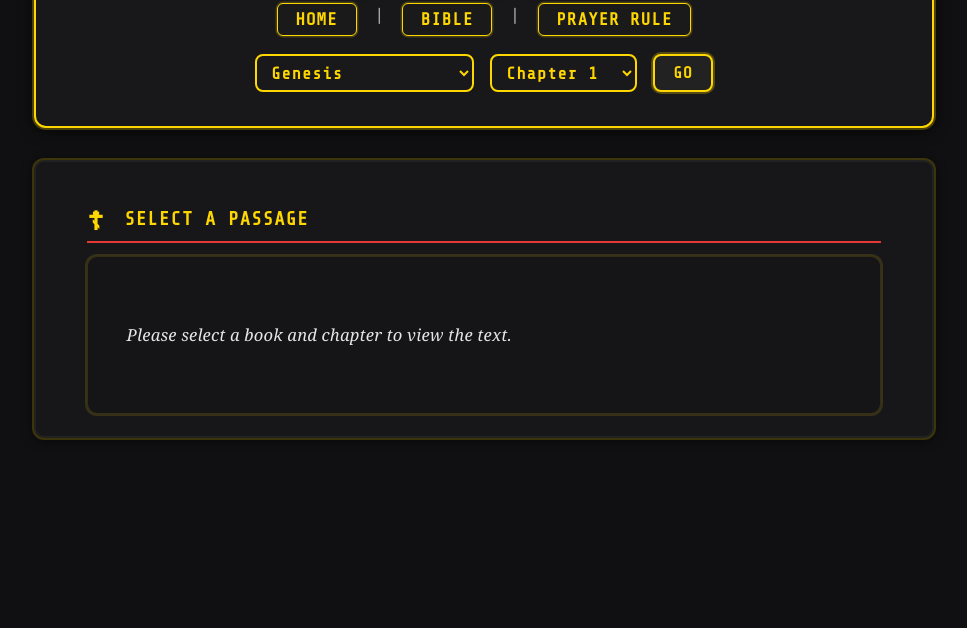
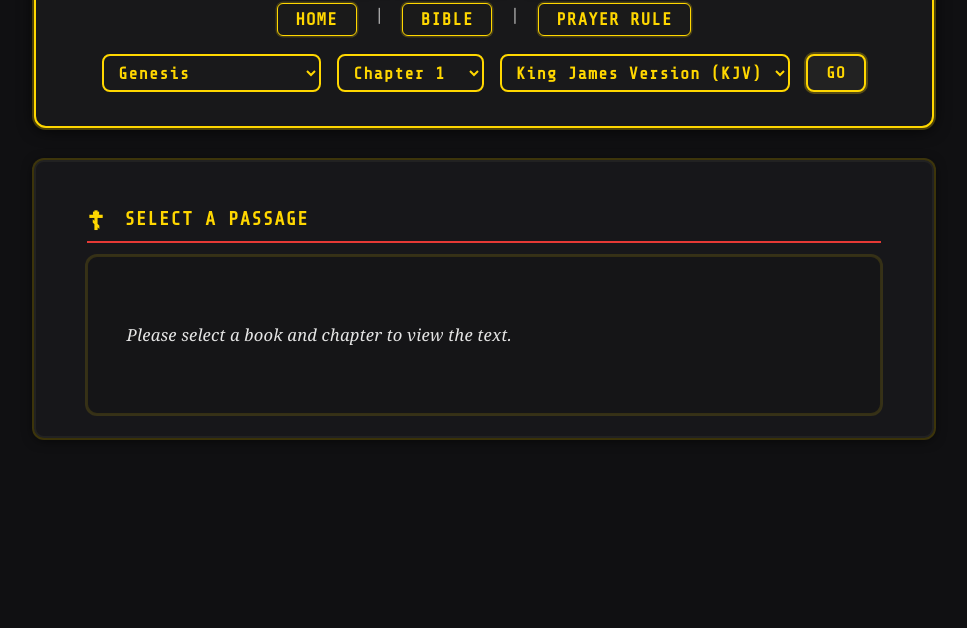
Before and after one commit to freigeist-code/orthodox-app, a website: page bible.html in a window 1280 px wide. Shown: the part 172-800 px from the top of the page, without its empty margins (156-1123 px from the left). Drawn offline with nearby package versions, Linux system fonts and the light colour scheme.

Commit message:
Update bible.html

```diff
--- a/bible.html
+++ b/bible.html
@@ -23,6 +23,10 @@
       <div class="bible-nav" style="margin: 16px 0; display: flex; flex-wrap: wrap; gap: 12px; justify-content: center;">
         <select id="bibleBook" class="bible-dropdown"></select>
         <select id="bibleChapter" class="bible-dropdown"></select>
+        <select id="bibleVersion" class="bible-dropdown">
+          <option value="KJV">King James Version (KJV)</option>
+          <option value="LXX2012">Septuagint (Brenton LXX)</option>
+        </select>
         <button id="bibleGoBtn" class="nav-btn" style="font-size:1em;">Go</button>
       </div>
     </div>
```
